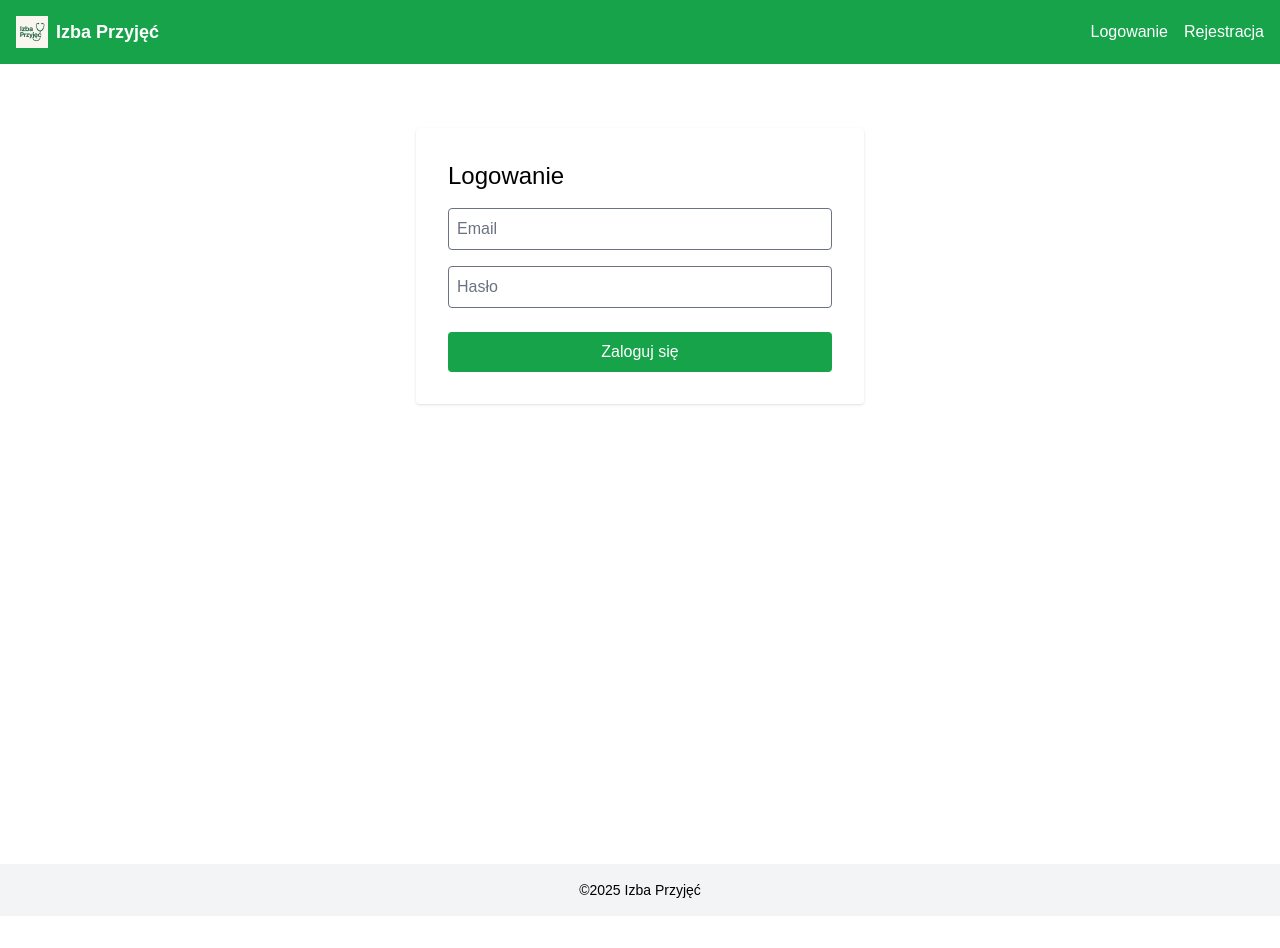
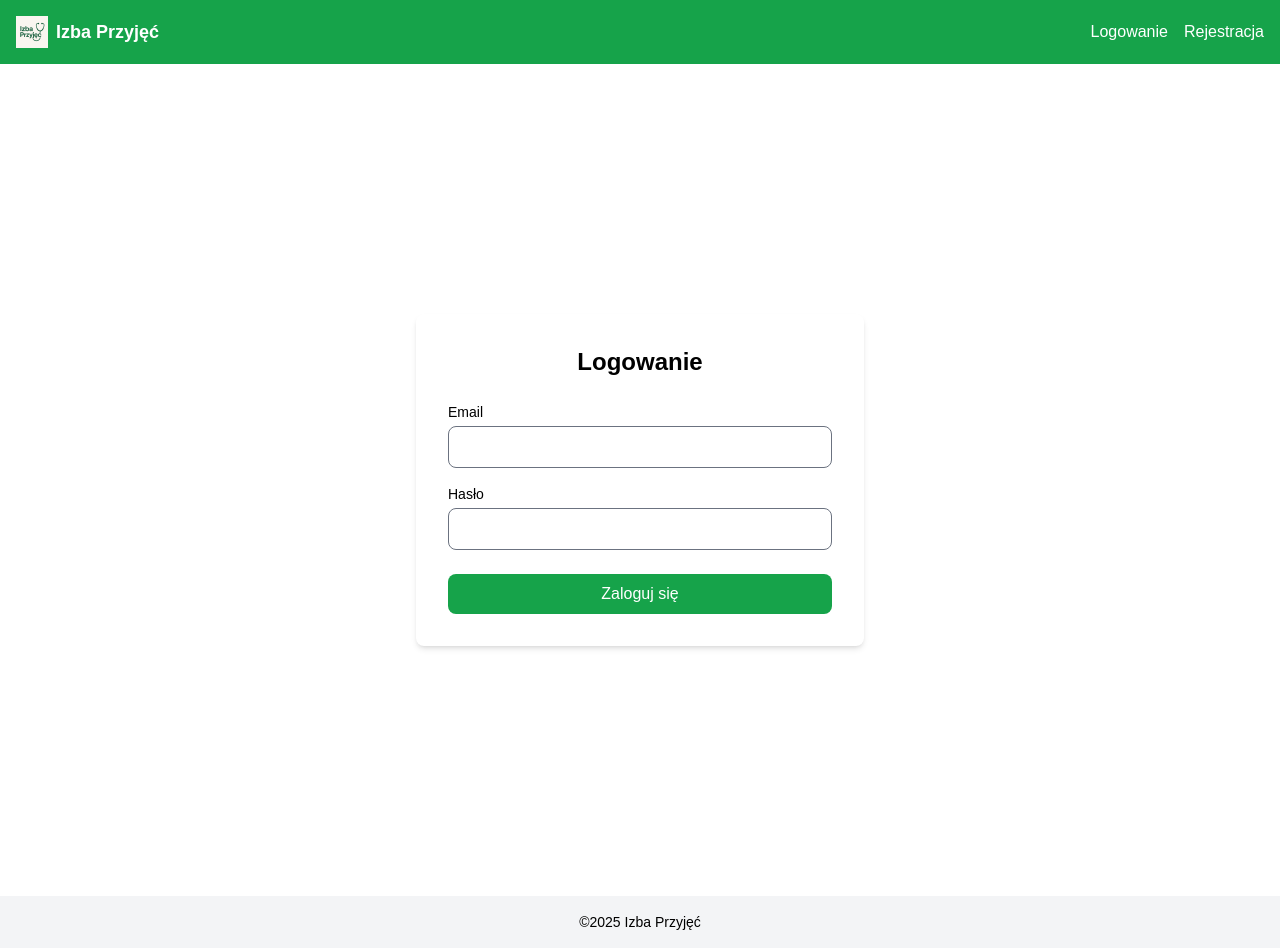
Before and after one commit to jkarpiakk/izbaprzyjec, a Next.js app: page /login in a window 1280 px wide. Before the commit the page ends 916 px from the top, so only its background shows below. Built offline with nearby package versions, Linux system fonts and the light colour scheme; no server answers.

Commit message:
Add files via upload

```diff
--- a/firebase.js
+++ b/firebase.js
@@ -3,12 +3,9 @@ import { getAuth } from 'firebase/auth';
 import { getFirestore } from 'firebase/firestore';
 import { firebaseConfig } from './firebaseConfig';
 
-let app;
-if (typeof window !== 'undefined') {
-  app = !getApps().length
-    ? initializeApp(firebaseConfig)
-    : getApps()[0];
-}
+const app = !getApps().length
+  ? initializeApp(firebaseConfig)
+  : getApps()[0];
 
-export const auth = typeof window !== 'undefined' && app ? getAuth(app) : null;
-export const db = typeof window !== 'undefined' && app ? getFirestore(app) : null;
+export const auth = getAuth(app);
+export const db = getFirestore(app);
--- a/pages/login.js
+++ b/pages/login.js
@@ -1,25 +1,62 @@
 import { useState } from 'react';
-import { getAuth, signInWithEmailAndPassword } from 'firebase/auth';
+import { signInWithEmailAndPassword } from 'firebase/auth';
 import { useRouter } from 'next/router';
 import Layout from '../components/Layout';
+import { auth } from '../firebase';
+
 export default function Login() {
-  const [email,setEmail]=useState(''); const [pwd,setPwd]=useState('');
-  const router=useRouter(); const auth=getAuth();
-  const submit=async e=>{ e.preventDefault();
-    try{
-      const uc=await signInWithEmailAndPassword(auth,email,pwd);
-      const tok=await uc.user.getIdTokenResult();
-      router.push(tok.claims.admin?'/admin':'/');
-    }catch(e){console.error(e);}
+  const [email, setEmail] = useState('');
+  const [password, setPassword] = useState('');
+  const router = useRouter();
+
+  const handleSubmit = async (e) => {
+    e.preventDefault();
+    try {
+      const userCred = await signInWithEmailAndPassword(auth, email, password);
+      const token = await userCred.user.getIdTokenResult();
+      if (token.claims.admin) {
+        router.push('/admin');
+      } else {
+        router.push('/');
+      }
+    } catch (err) {
+      console.error(err);
+    }
   };
+
   return (
     <Layout>
-      <form onSubmit={submit} className="max-w-md mx-auto mt-12 bg-white p-8 rounded shadow">
-        <h2 className="text-2xl mb-4">Logowanie</h2>
-        <input type="email" placeholder="Email" value={email} onChange={e=>setEmail(e.target.value)} className="w-full mb-4 p-2 border rounded"/>
-        <input type="password" placeholder="Hasło" value={pwd} onChange={e=>setPwd(e.target.value)} className="w-full mb-6 p-2 border rounded"/>
-        <button type="submit" className="w-full bg-green-600 text-white py-2 rounded">Zaloguj się</button>
-      </form>
+      <div className="min-h-screen flex items-center justify-center">
+        <form onSubmit={handleSubmit} className="w-full max-w-md bg-white p-8 shadow-md rounded-lg">
+          <h2 className="text-2xl font-semibold mb-6 text-center">Logowanie</h2>
+          <div className="mb-4">
+            <label className="block text-sm font-medium mb-1">Email</label>
+            <input
+              type="email"
+              value={email}
+              onChange={(e) => setEmail(e.target.value)}
+              className="w-full p-2 border rounded-lg"
+              required
+            />
+          </div>
+          <div className="mb-6">
+            <label className="block text-sm font-medium mb-1">Hasło</label>
+            <input
+              type="password"
+              value={password}
+              onChange={(e) => setPassword(e.target.value)}
+              className="w-full p-2 border rounded-lg"
+              required
+            />
+          </div>
+          <button
+            type="submit"
+            className="w-full py-2 bg-green-600 hover:bg-green-700 text-white rounded-lg"
+          >
+            Zaloguj się
+          </button>
+        </form>
+      </div>
     </Layout>
   );
 }
```
